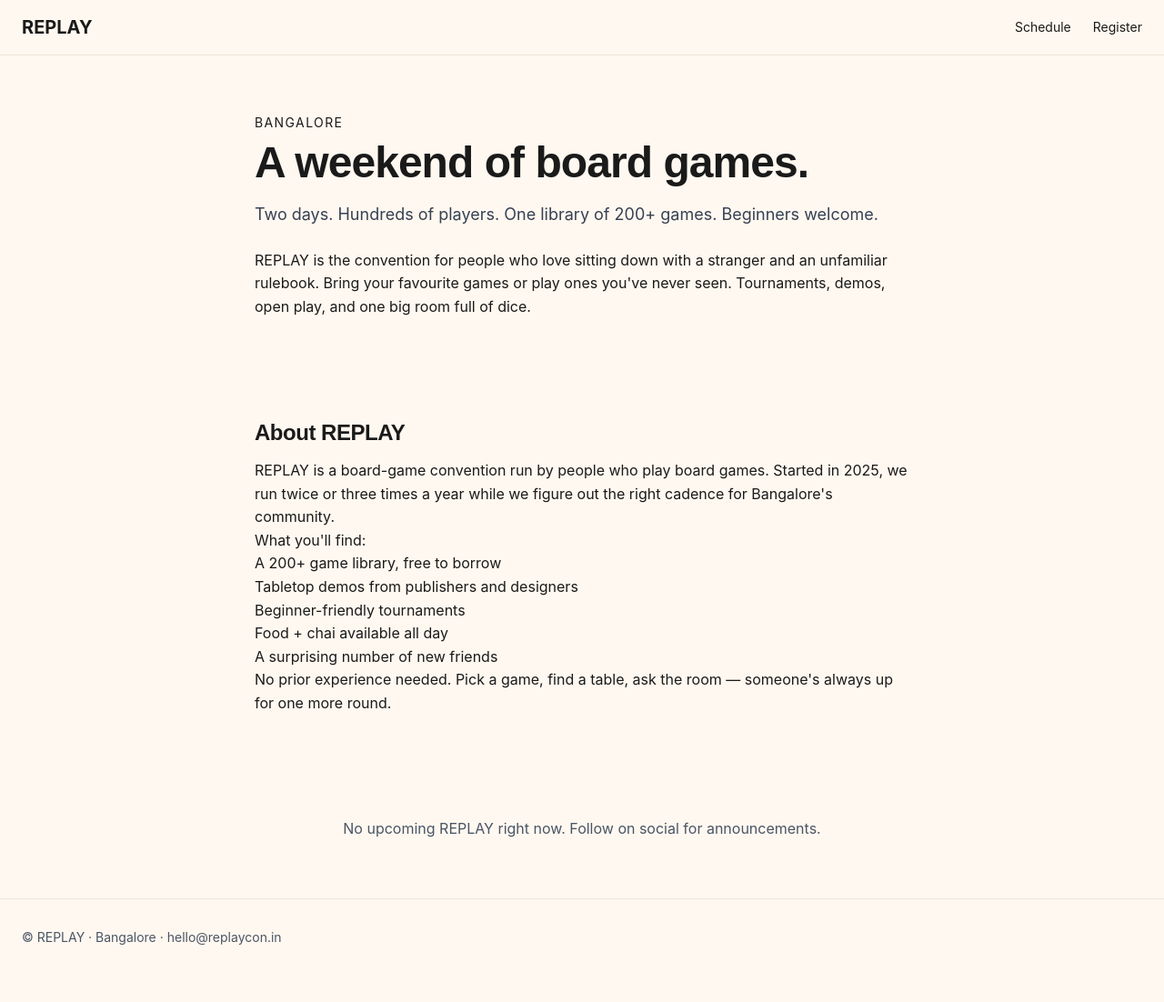
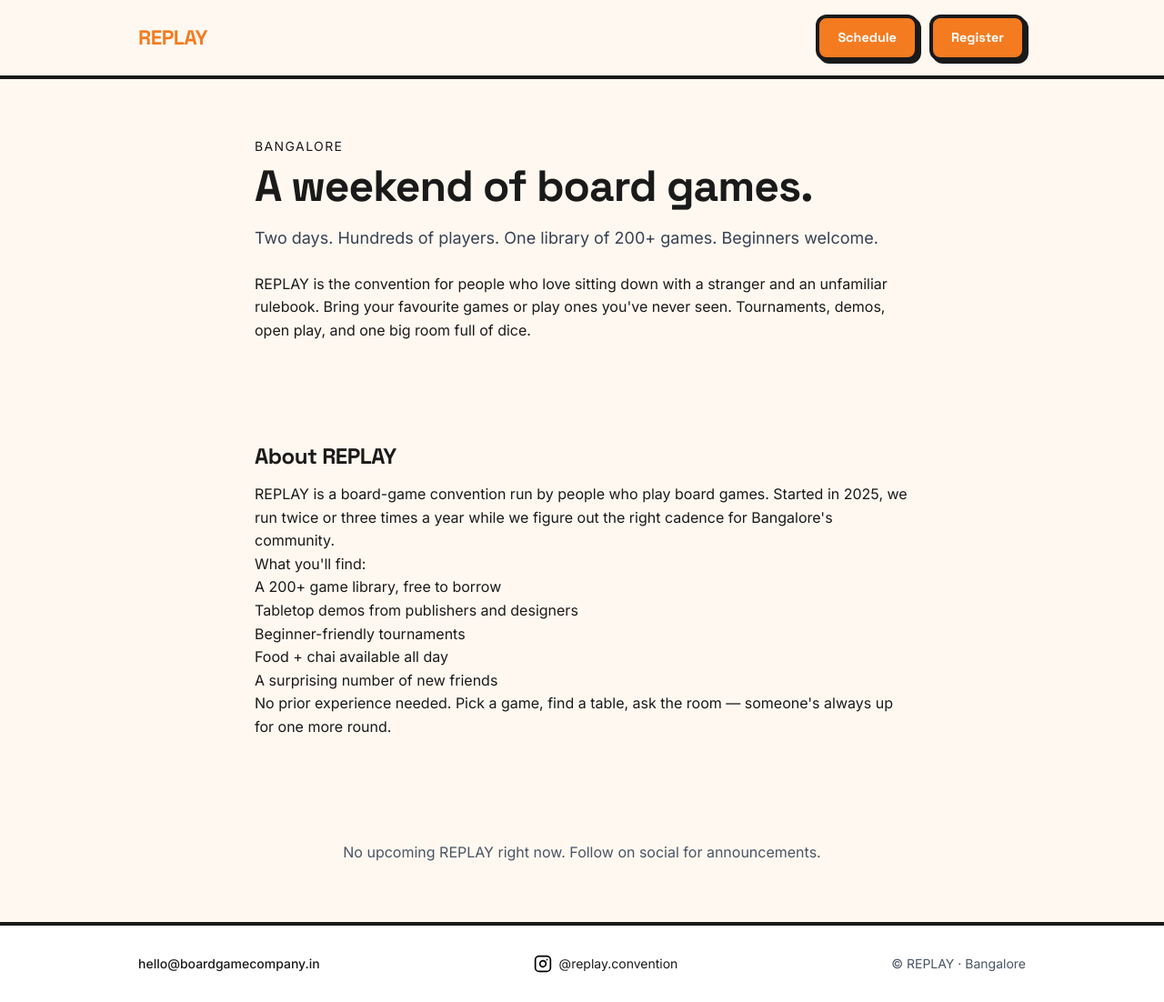
Before and after one commit to boredsid/replay-website, an Astro site: page / in a window 1280 px wide. Shown: the whole page at 91% size. Before the commit the page ends 1073 px from the top, so only its background shows below. Built offline with nearby package versions, Linux system fonts and the light colour scheme; Astro itself is replaced by a stand-in of ours; no server answers; the database is empty.

Commit message:
Phase 1C: Layout shell with Google Fonts + sticky header + 3-col footer
Sticky header (REPLAY wordmark in orange + .btn-nav buttons for
Schedule/Register). Footer: mailto-left, Instagram-center, copyright-right.
Loads Space Grotesk + Inter via Google Fonts with preconnect.

Co-Authored-By: Claude Opus 4.7 <noreply@anthropic.com>

```diff
--- a/src/layouts/Layout.astro
+++ b/src/layouts/Layout.astro
@@ -23,20 +23,34 @@ const canonical = new URL(Astro.url.pathname, Astro.site ?? 'https://replaycon.i
     <meta property="og:image" content={new URL(ogImage, Astro.site ?? 'https://replaycon.in').toString()} />
     <meta name="twitter:card" content="summary_large_image" />
     <link rel="icon" type="image/png" href="/replay-logo.png" />
+    <link rel="preconnect" href="https://fonts.googleapis.com" />
+    <link rel="preconnect" href="https://fonts.gstatic.com" crossorigin />
+    <link href="https://fonts.googleapis.com/css2?family=Inter:wght@400;500;600;700&family=Space+Grotesk:wght@500;700;800&display=swap" rel="stylesheet" />
   </head>
-  <body class="bg-[var(--color-replay-bg)] text-[var(--color-replay-ink)] font-sans antialiased">
-    <header class="border-b border-[#F0E6D8] px-6 py-4 flex items-center justify-between">
-      <a href="/" class="font-bold text-xl">REPLAY</a>
-      <nav class="flex gap-6 text-sm">
-        <a href="/schedule" class="hover:underline">Schedule</a>
-        <a href="/register" class="hover:underline">Register</a>
-      </nav>
+  <body>
+    <header class="sticky top-0 z-40 bg-[var(--color-cream)] border-b-4 border-[var(--color-ink)]">
+      <div class="container-x px-6 py-4 flex items-center justify-between">
+        <a href="/" class="replay-wordmark">REPLAY</a>
+        <nav class="flex gap-3">
+          <a href="/schedule" class="btn btn-nav">Schedule</a>
+          <a href="/register" class="btn btn-nav">Register</a>
+        </nav>
+      </div>
     </header>
+
     <main class="min-h-[60vh]">
       <slot />
     </main>
-    <footer class="border-t border-[#F0E6D8] px-6 py-8 text-sm text-gray-600">
-      <p>&copy; REPLAY · Bangalore · <a href="mailto:hello@replaycon.in" class="hover:underline">hello@replaycon.in</a></p>
+
+    <footer class="border-t-4 border-[var(--color-ink)] bg-[var(--color-paper)]">
+      <div class="container-x px-6 py-8 flex flex-col md:flex-row md:items-center md:justify-between gap-4 text-sm">
+        <a href="mailto:hello@boardgamecompany.in" class="hover:underline font-medium">hello@boardgamecompany.in</a>
+        <a href="https://www.instagram.com/replay.convention" target="_blank" rel="noopener" aria-label="REPLAY on Instagram" class="inline-flex items-center gap-2 hover:text-[var(--color-orange)]">
+          <img src="/instagram.svg" alt="" width="20" height="20" />
+          <span>@replay.convention</span>
+        </a>
+        <p class="text-gray-600">&copy; REPLAY · Bangalore</p>
+      </div>
     </footer>
   </body>
 </html>
```
Also changed, not shown: public/instagram.svg (added).
